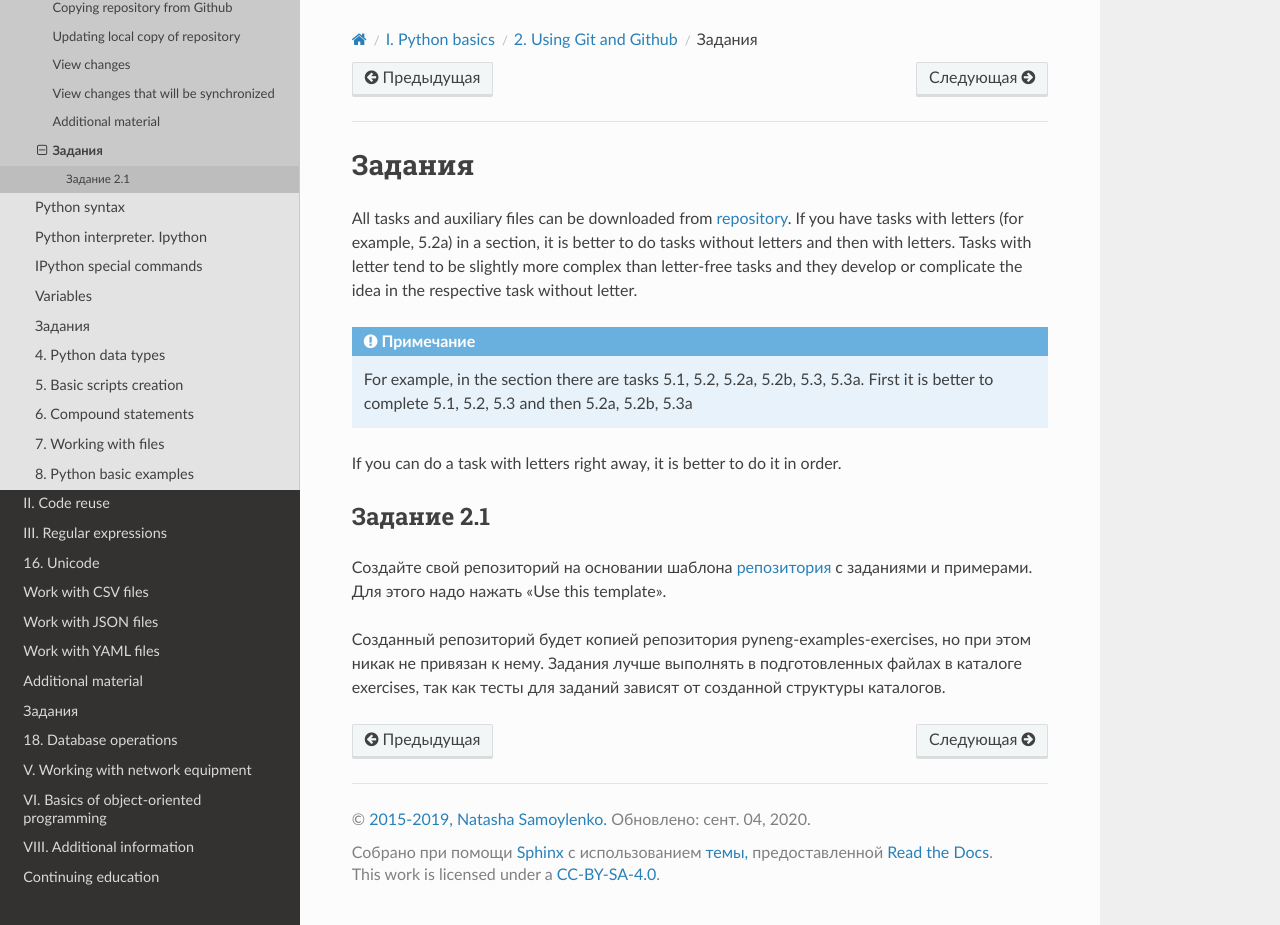
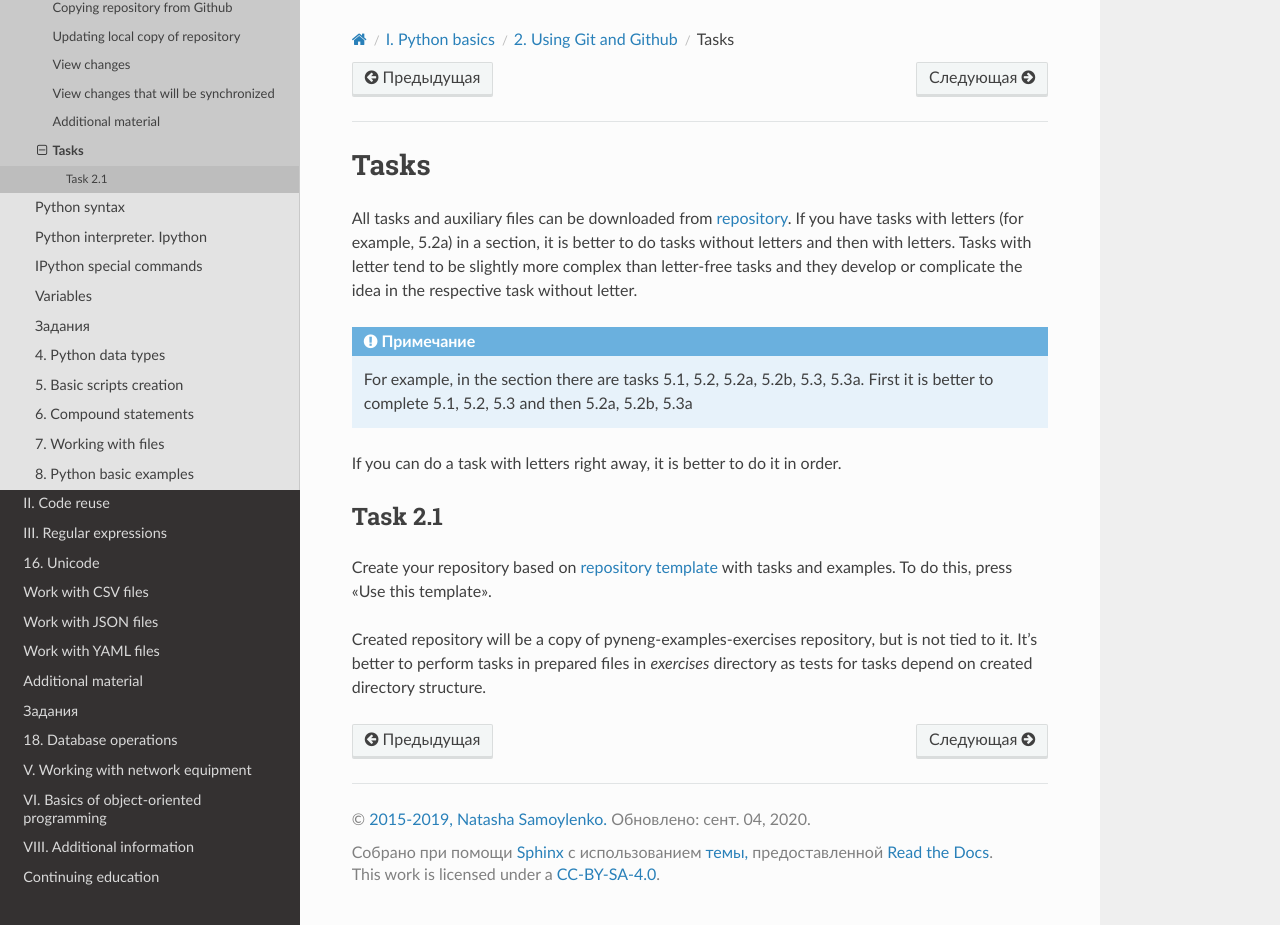
Before and after one commit to Aidar5/nattoeng, a Sphinx documentation site: the page built from docs/source/exercises/02_exercises.rst, in a window 1280 px wide and 925 px high. Built offline with Sphinx 7.4.7 and the Read the Docs theme 2.0.0, drawn with Linux system fonts in a browser that asks for light colours; pages that are not in the unit, such as notebooks, are missing from menus.

Commit message:
Update 02_exercises.rst

```diff
--- a/docs/source/exercises/02_exercises.rst
+++ b/docs/source/exercises/02_exercises.rst
@@ -2,19 +2,15 @@
 
    \newpage
 
-Задания
+Tasks
 ~~~~~~~
 
 .. include:: ./exercises_intro.rst
 
 
-Задание 2.1
+Task 2.1
 ^^^^^^^^^^^
 
-Создайте свой репозиторий на основании шаблона
-`репозитория <https://github.com/natenka/pyneng-examples-exercises/>`__
-с заданиями и примерами. Для этого надо нажать "Use this template".
+Create your repository based on `repository template <https://github.com/natenka/pyneng-examples-exercises/>`__ with tasks and examples. To do this, press "Use this template".
 
-Созданный репозиторий будет копией репозитория pyneng-examples-exercises,
-но при этом никак не привязан к нему. Задания лучше выполнять в подготовленных файлах в
-каталоге exercises, так как тесты для заданий зависят от созданной структуры каталогов.
+Created repository will be a copy of pyneng-examples-exercises repository, but is not tied to it. It’s better to perform tasks in prepared files in *exercises* directory as tests for tasks depend on created directory structure.
```
